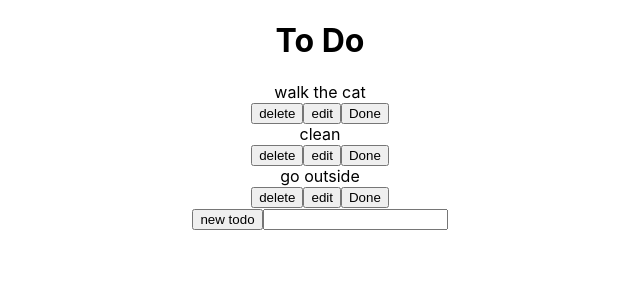
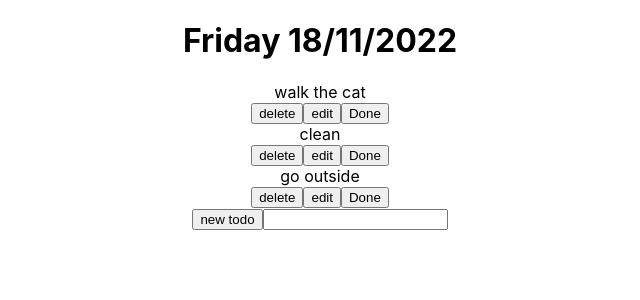
Before and after one commit to IngaViitanen/task-manager, a React (Create React App) app: page / in a window 1280 px wide. Shown: the top 300 px of the page, without its empty margins (320-960 px from the left). Built offline with nearby package versions, Linux system fonts and the light colour scheme.

Commit message:
get badge for finished tasks

```diff
--- a/src/components/Header.js
+++ b/src/components/Header.js
@@ -1,9 +1,18 @@
 import React from 'react'
 
 const Header = () => {
+  const weekday = ["Sunday","Monday","Tuesday","Wednesday","Thursday","Friday","Saturday"];
+  const date = new Date();
+
+let day = date.getDate();
+let today = weekday[date.getDay()]
+let month = date.getMonth() + 1;
+let year = date.getFullYear();
+
+
   return (
     <>
-        <h1>To Do</h1>
+        <h1>{today} {day}/{month}/{year}</h1>
     </>
   )
 }
--- a/src/components/TodosList.js
+++ b/src/components/TodosList.js
@@ -1,4 +1,4 @@
-import React, { useContext } from 'react'
+import React, { useContext, useEffect } from 'react'
 import styled, { css } from 'styled-components'
 import TaskContext from '../context/Context'
 import CreateTodo from './CreateTodo'
@@ -9,6 +9,15 @@ import EditButton from './EditButton'
 
 const TodosList = () => {
   const { todos, setTodos, doneTasks, setDoneTasks } = useContext(TaskContext)
+
+  useEffect(() => {
+    if(doneTasks.length === 1){
+      console.log('FIRST TASK FINISHED')
+    } else if(doneTasks.length === 5){
+      console.log("FIFTH TASK FINISHED")
+    }
+
+  }, [doneTasks])
 
   const updateTask = (id) => {
     const findTask = todos.find(todo => todo.id === id)
```
